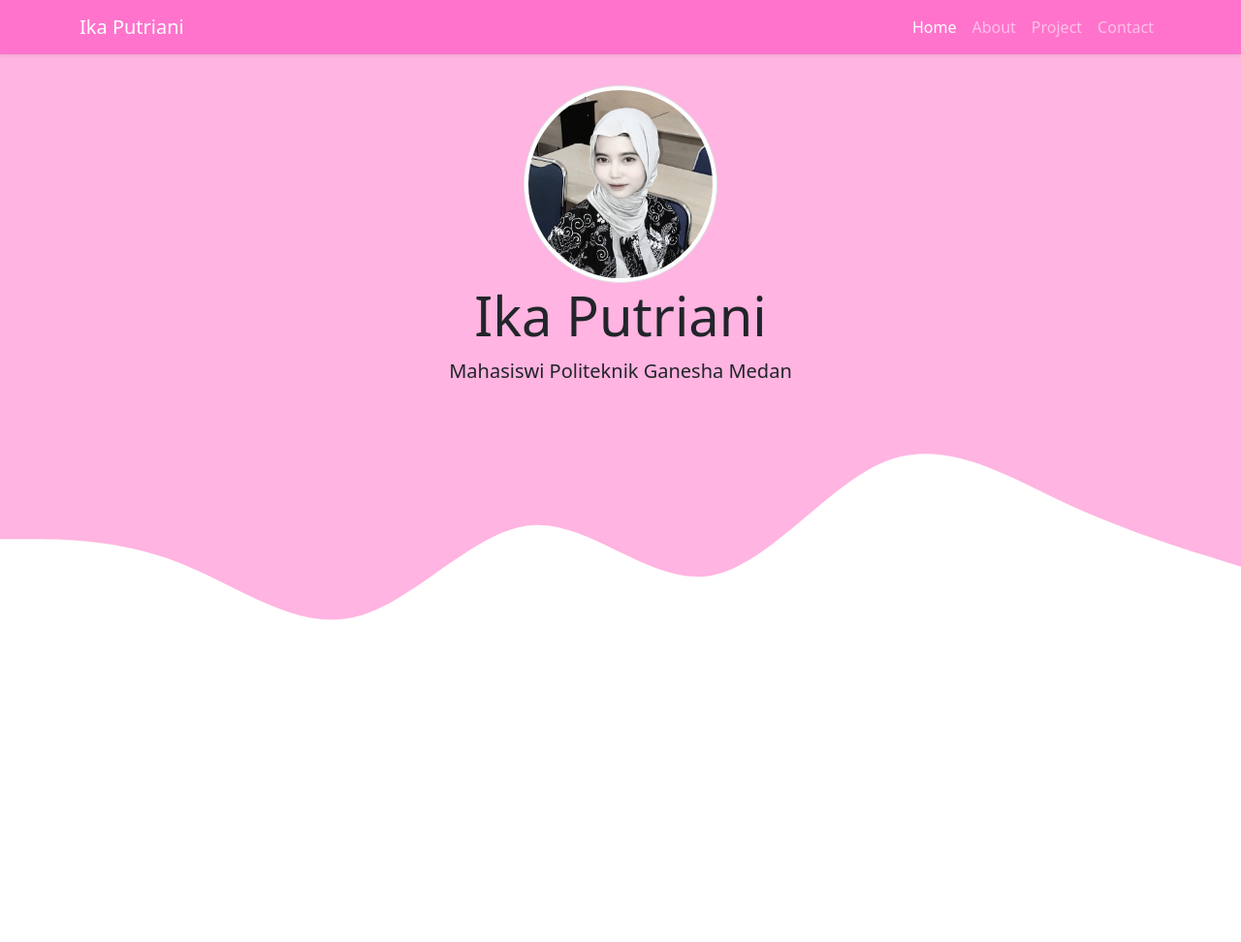
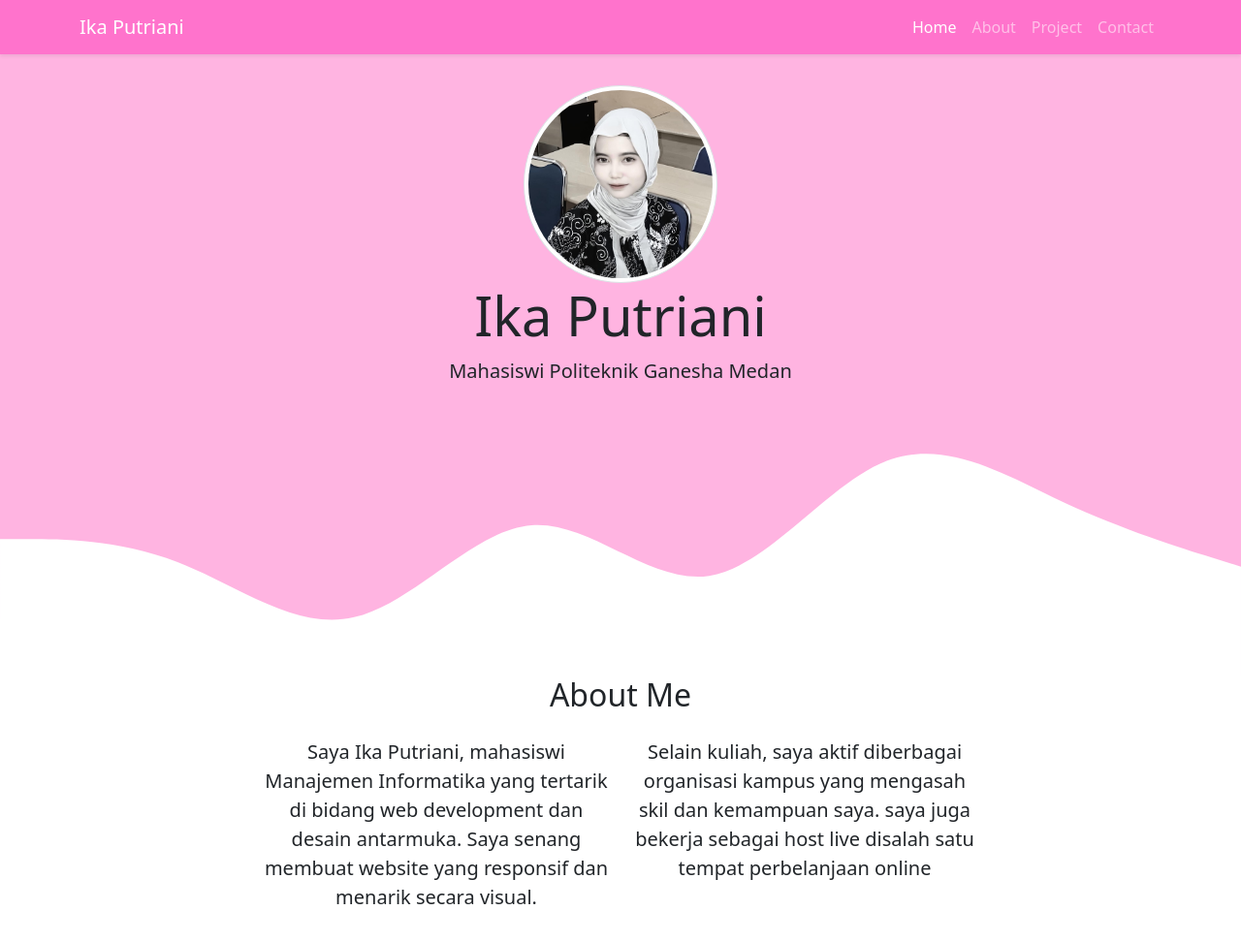
Before and after one commit to ikaptrix/UAS_IkaPutriani, a plain HTML site: page index.html in a window 1280 px wide. Shown: the top 972 px of the page at 97% size. Before the commit the page ends 800 px from the top, so only its background shows below. Drawn offline with nearby package versions, Linux system fonts and the light colour scheme.

Commit message:
Membuat Bagian About

```diff
--- a/index.html
+++ b/index.html
@@ -55,6 +55,26 @@
       </svg>
     </section>
     <!-- Akhir Jumbotron -->
+
+    <!-- About -->
+    <section id="About">
+      <div class="container">
+        <div class="row text-center mb-3">
+          <div class="col">
+            <h2>About Me</h2>
+          </div>
+        </div>
+        <div class="row justify-content-center fs-5 text text-center">
+          <div class="col-4">
+            <p>Saya Ika Putriani, mahasiswi Manajemen Informatika yang tertarik di bidang web development dan desain antarmuka. Saya senang membuat website yang responsif dan menarik secara visual.</p>
+          </div>
+          <div class="col-4">
+            <p>Selain kuliah, saya aktif diberbagai organisasi kampus yang mengasah skil dan kemampuan saya. saya juga bekerja sebagai host live disalah satu tempat perbelanjaan online</p>
+          </div>
+        </div>
+      </div>
+    </section>
+    <!-- Akhir About -->
     <script src="https://cdn.jsdelivr.net/npm/bootstrap@5.0.2/dist/js/bootstrap.bundle.min.js" integrity="sha384-MrcW6ZMFYlzcLA8Nl+NtUVF0sA7MsXsP1UyJoMp4YLEuNSfAP+JcXn/tWtIaxVXM" crossorigin="anonymous"></script>
   </body>
 </html>
--- a/style.css
+++ b/style.css
@@ -1,3 +1,6 @@
+body {
+  min-height: 2000px;
+}
 .jumbotron {
   padding-top: 2rem;
   background-color: #ffb4e1;
```
